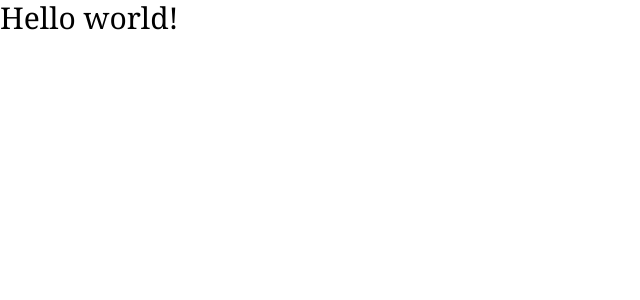
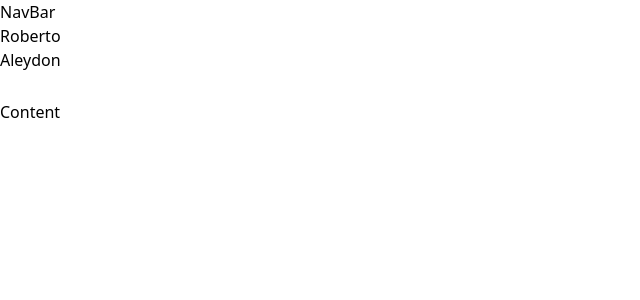
Before and after one commit to Aleydon/Dashboard-Admin, a Next.js app: page / in a window 1280 px wide. Shown: the top 300 px of the page, without its empty margins (0-640 px from the left). Built offline with nearby package versions, Linux system fonts and the light colour scheme.

Commit message:
ADD: Created components and adds font

```diff
--- /dev/null
+++ b/src/components/content/index.tsx
@@ -0,0 +1,9 @@
+import { ReactNode } from 'react';
+
+interface ContentProps {
+  children?: ReactNode;
+}
+
+export const Content = ({ children }: ContentProps) => (
+  <div className="flex flex-col mt-7">{children}</div>
+);
--- /dev/null
+++ b/src/components/header/index.tsx
@@ -0,0 +1,12 @@
+import { Title } from '../title';
+
+interface HeaderProps {
+  title: string;
+  subTitle: string;
+}
+
+export const Header = ({ title, subTitle }: HeaderProps) => (
+  <>
+    <Title title={title} subTitle={subTitle} />
+  </>
+);
--- /dev/null
+++ b/src/components/layout/index.tsx
@@ -0,0 +1,19 @@
+import { NavBar } from '../navBar';
+import { Header } from '../header';
+import { Content } from '../content';
+
+import { ReactNode } from 'react';
+
+interface LayoutProps {
+  title: string;
+  subTitle: string;
+  children?: ReactNode;
+}
+
+export const Layout = ({ title, subTitle, children }: LayoutProps) => (
+  <div>
+    <NavBar />
+    <Header title={title} subTitle={subTitle} />
+    <Content>{children}</Content>
+  </div>
+);
--- /dev/null
+++ b/src/components/navBar/index.tsx
@@ -0,0 +1,5 @@
+export const NavBar = () => (
+  <>
+    <h1>NavBar</h1>
+  </>
+);
--- /dev/null
+++ b/src/components/title/index.tsx
@@ -0,0 +1,11 @@
+interface TitleProps {
+  title: string;
+  subTitle: string;
+}
+
+export const Title = ({ title, subTitle }: TitleProps) => (
+  <>
+    <h1>{title}</h1>
+    <h2>{subTitle}</h2>
+  </>
+);
--- a/src/pages/index.tsx
+++ b/src/pages/index.tsx
@@ -1,3 +1,4 @@
+import { Layout } from '@/components/layout';
 import Head from 'next/head';
 
 export default function Home() {
@@ -8,7 +9,9 @@ export default function Home() {
         <meta name="description" content="Generated by create next app" />
         <meta name="viewport" content="width=device-width, initial-scale=1" />
       </Head>
-      <h1 className="text-3xl font-serif">Hello world!</h1>
+      <Layout title="Roberto" subTitle="Aleydon">
+        <h3>Content</h3>
+      </Layout>
     </>
   );
 }
--- a/src/styles/globals.css
+++ b/src/styles/globals.css
@@ -1,3 +1,5 @@
+@import url('https://fonts.googleapis.com/css2?family=Poppins:wght@100;200;300;400;500;600;700;800;900&family=Roboto:ital,wght@0,400;1,300&display=swap');
+
 @tailwind base;
 
 @tailwind components;
```
Also changed, not shown: .eslintrc.json.
